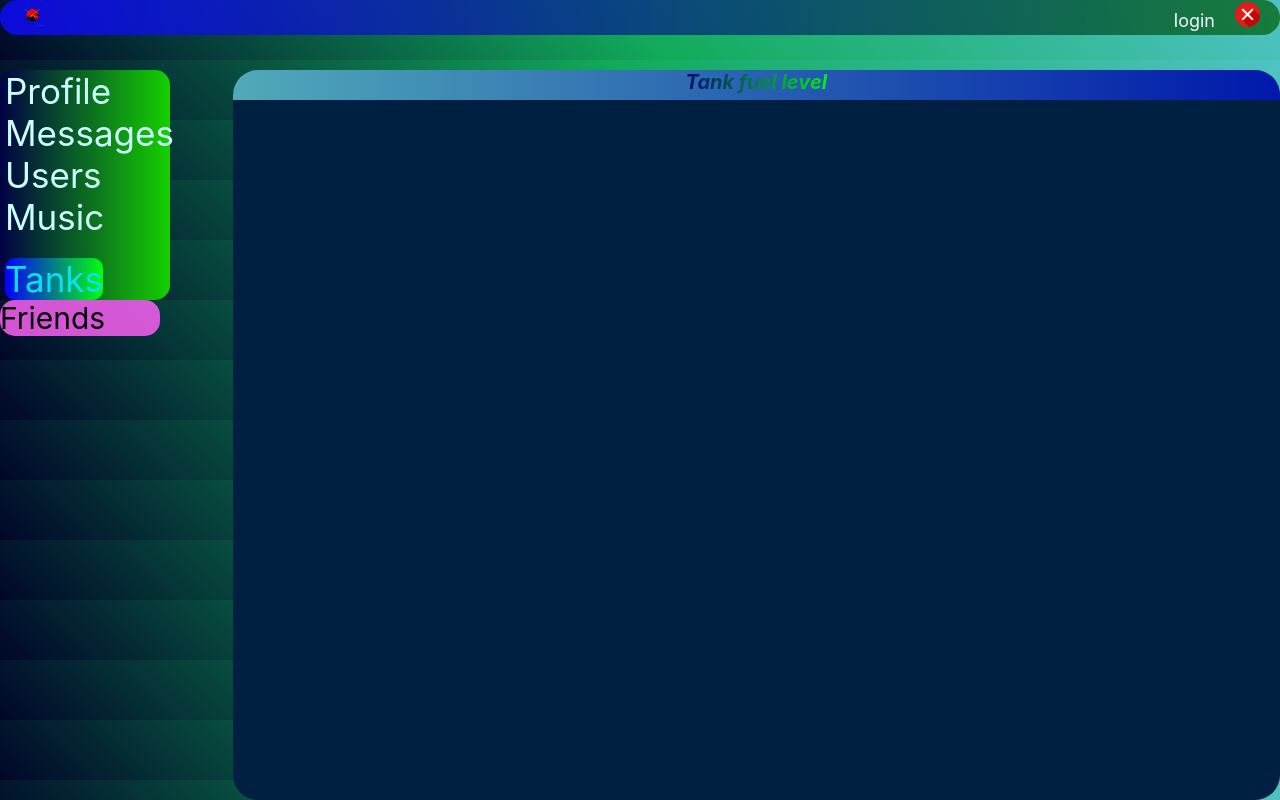
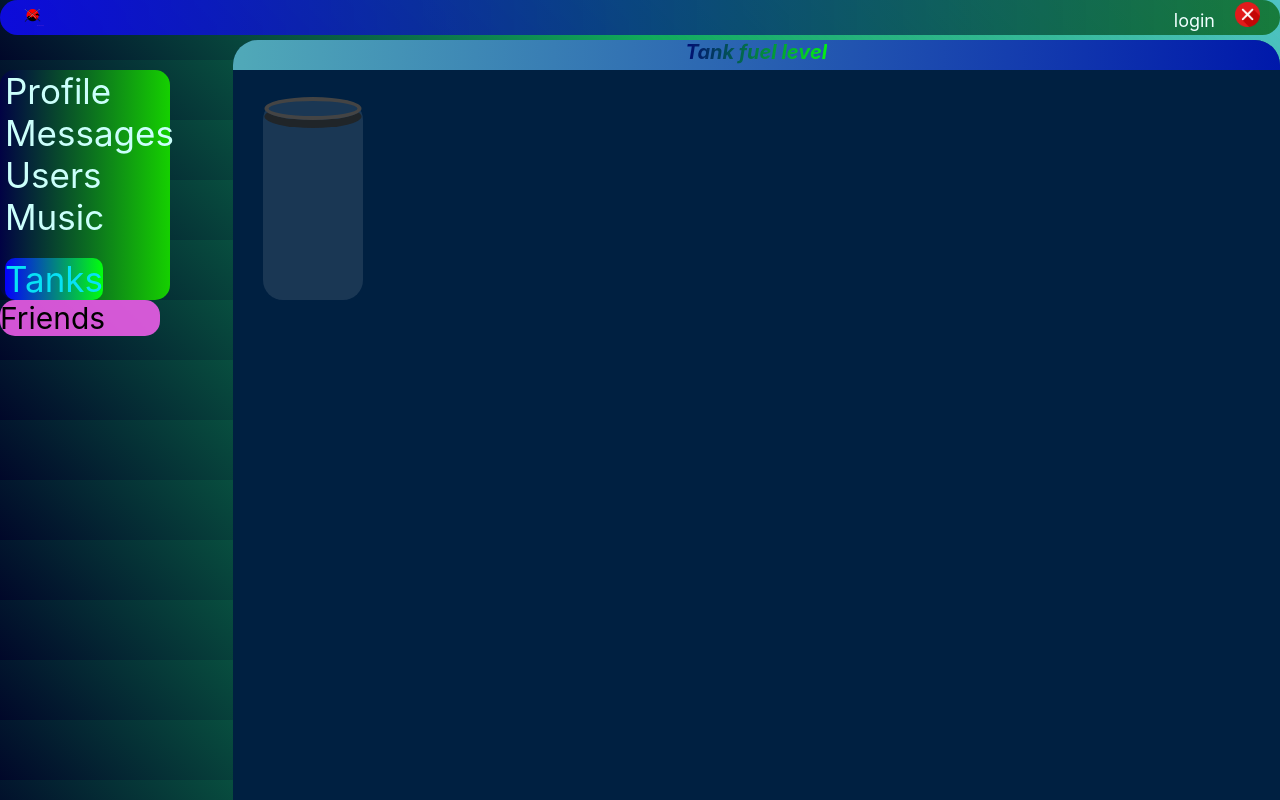
Before and after one commit to Alexey928/WheyOfSamuray, a React (Create React App) app: page /Tanks in a window 1280 px wide. Built offline with nearby package versions, Linux system fonts and the light colour scheme; no server answers.

Commit message:
continue progect and create page for tancs level ) it is my first frelanse task1 )

```diff
--- a/src/components/Tancs/TancsPage.tsx
+++ b/src/components/Tancs/TancsPage.tsx
@@ -1,10 +1,14 @@
 import React from 'react';
 import style from "./Tanks.module.css"
+import Tank from "./Tank";
 
 const TanksPage = () => {
     return (
         <div className={style.content} >
             <div className={style.contentHeader}><span>Tank fuel level</span></div>
+            <div className={style.contentWrapper}>
+                <Tank/>
+            </div>
         </div>
     );
 };
--- /dev/null
+++ b/src/components/Tancs/Tank.module.css
@@ -0,0 +1,31 @@
+.glass{
+
+position: relative;
+}
+.glass .inner{
+    position:relative;
+    width: 100px;
+    height: 200px;
+    background: rgba(255,255,255,0.1);
+    border-radius: 20px;
+    border: 3px solid transparent;
+}
+.glass .inner:before{
+    content: "";
+    position: absolute;
+    top: -6px;
+    left: 50%;
+    width: calc(100% - 5px);
+    height: 15px;
+    border:4px solid #444;
+    border-radius: 50%;
+    transform: translateX(-50%);
+    box-shadow: 0 8px 0 rgba(34, 34, 34, 0.84);
+}
+
+.inner{
+
+}
+.liquid{
+
+}
--- a/src/components/Tancs/Tank.tsx
+++ b/src/components/Tancs/Tank.tsx
@@ -1,8 +1,12 @@
 import React from 'react';
+import style from "./Tank.module.css"
 
 const Tank = () => {
     return (
-        <div>
+        <div className={style.glass}>
+            <div className={style.inner}>
+                <div className={style.liquid}></div>
+            </div>
 
         </div>
     );
--- a/src/components/Tancs/Tanks.module.css
+++ b/src/components/Tancs/Tanks.module.css
@@ -1,10 +1,10 @@
 .content{
-    height: calc(100vh - 70px);
-    margin-top: 70px;
+    height: calc(100vh - 40px);
+    margin-top: 40px;
     background-color:  #002041;
     border-radius: 25px;
     position: relative;
-    display: flex;
+
 }
 .content .contentHeader {
     border-top-left-radius: 25px;
@@ -22,3 +22,18 @@
     -webkit-background-clip:text;
     -webkit-text-fill-color: transparent;
 }
+.contentWrapper{
+    background-color: #002041;
+    height: calc(100% - 30px);
+    overflow: scroll;
+    background-repeat: no-repeat;
+    background-size: cover;
+    display: flex;
+    flex-wrap: wrap;
+    padding: 30px;
+
+}
+.contentWrapper::-webkit-scrollbar {
+    width: 0;
+    display: none;
+}
```
